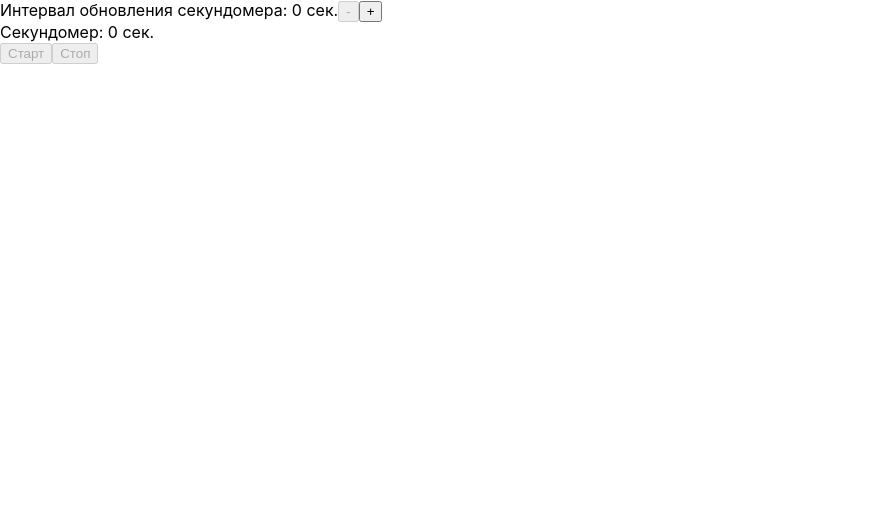
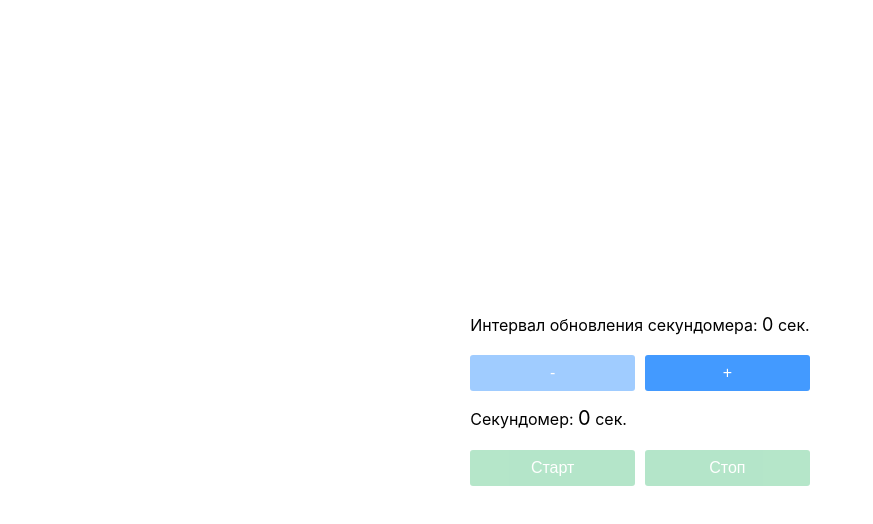
Before and after one commit to vadim-ch/test-timer, a React (Create React App) app: page / in a window 1280 px wide. Shown: the top 524 px of the page, without its empty margins (0-873 px from the left). Built offline with nearby package versions, Linux system fonts and the light colour scheme.

Commit message:
add styles

```diff
--- a/package.json
+++ b/package.json
@@ -14,6 +14,7 @@
     "react": "^16.13.1",
     "react-dom": "^16.13.1",
     "react-scripts": "2.1.8",
+    "styled-components": "^5.1.0",
     "tslint": "^6.1.1",
     "tslint-react": "^5.0.0",
     "typescript": "~3.7.2",
--- a/src/view/app.tsx
+++ b/src/view/app.tsx
@@ -1,8 +1,13 @@
 import React from 'react';
-import { Timer}  from './containers/timer';
+import { Timer }  from './containers/timer';
+import { PageContainer } from './elements';
 
 function App() {
-  return <Timer />;
+  return (
+    <PageContainer>
+      <Timer />
+    </PageContainer>
+  );
 }
 
 export default App;
--- /dev/null
+++ b/src/view/components/common/button/elements.tsx
@@ -0,0 +1,37 @@
+import styled from 'styled-components';
+
+const white = '#fff';
+const green = '#6ccd94';
+const blue = '#439aff';
+const red = '#f64d4d';
+
+export const ButtonBox = styled('button')`
+  width: 100%;
+  padding: 9px 20px;
+  color: ${white};
+  font-size: 16px;
+  background-color: transparent;
+  border: 0;
+  border-radius: 3px;
+  cursor: pointer;
+  transition: all .3s;
+
+  &:focus {
+    outline: 0;
+  }
+
+  background: ${(props) =>
+    props.color === 'green' ?
+      green :
+        props.color === 'blue' ?
+          blue :
+          props.color === 'red' ? red : ''
+  };
+
+  ${(props) =>
+  props.disabled &&
+  `
+    cursor: default;
+    opacity: .5;
+  `}
+`;
--- /dev/null
+++ b/src/view/components/common/button/index.tsx
@@ -0,0 +1,28 @@
+import React from 'react';
+import { ButtonBox } from './elements';
+
+interface IButtonProps {
+  color?: 'green' | 'red' | 'blue' | 'ghost';
+  onClick?: any;
+  disabled?: boolean;
+  type?: 'button' | 'submit';
+}
+
+export const Button: React.FC<IButtonProps> = React.memo(({
+  color = 'green',
+  children,
+  onClick,
+  disabled,
+  type = 'button',
+}) => {
+  return (
+    <ButtonBox
+      type={type}
+      onClick={onClick}
+      color={color}
+      disabled={disabled}
+    >
+      {children}
+    </ButtonBox>
+  );
+});
--- /dev/null
+++ b/src/view/components/common/elements.tsx
@@ -0,0 +1,11 @@
+import styled from 'styled-components';
+
+export const ButtonGroup = styled.div`
+  margin-top: 20px;
+  display: flex;
+  justify-content: space-between;
+
+  > * {
+    width: calc(1/2 *100% - (1 - 1/2) *10px);
+  }
+`;
--- /dev/null
+++ b/src/view/components/interval/elements.tsx
@@ -0,0 +1,12 @@
+import styled from 'styled-components';
+
+export const IntervalBox = styled.div``;
+
+export const IntervalTitle = styled.div`
+  font-size: 16px;
+`;
+
+
+export const IntervalValue = styled.span`
+  font-size: 18px;
+`;
--- a/src/view/components/interval/index.tsx
+++ b/src/view/components/interval/index.tsx
@@ -1,4 +1,7 @@
 import React from 'react';
+import { Button } from '../common/button';
+import { ButtonGroup } from '../common/elements';
+import { IntervalBox, IntervalTitle, IntervalValue } from './elements';
 
 interface IIntervalProps {
   currentInterval: number;
@@ -9,12 +12,12 @@ interface IIntervalProps {
 export const Interval: React.FC<IIntervalProps> = React.memo(({ currentInterval, increaseInterval, decreaseInterval }) => {
   const isDecAvailable = currentInterval > 0;
   return (
-    <div>
-      <span>Интервал обновления секундомера: {currentInterval} сек.</span>
-      <span>
-         <button disabled={!isDecAvailable} onClick={isDecAvailable ? decreaseInterval : undefined}>-</button>
-         <button onClick={increaseInterval}>+</button>
-       </span>
-    </div>
+    <IntervalBox>
+      <IntervalTitle>Интервал обновления секундомера: <IntervalValue>{currentInterval}</IntervalValue> сек.</IntervalTitle>
+      <ButtonGroup>
+         <Button color="blue" disabled={!isDecAvailable} onClick={isDecAvailable ? decreaseInterval : undefined}>-</Button>
+         <Button color="blue" onClick={increaseInterval}>+</Button>
+       </ButtonGroup>
+    </IntervalBox>
   );
 });
--- /dev/null
+++ b/src/view/containers/timer/elements.tsx
@@ -0,0 +1,19 @@
+import styled from 'styled-components';
+
+export const TimerBox = styled.div`
+  display: flex;
+  height: 100%;
+`;
+
+export const TimerContainer = styled.div`
+  margin: auto;
+`;
+
+export const StopwatchBox = styled.div`
+  font-size: 16px;
+  margin-top: 15px;
+`;
+
+export const StopwatchValue = styled.span`
+  font-size: 20px;
+`;
--- a/src/view/containers/timer/index.tsx
+++ b/src/view/containers/timer/index.tsx
@@ -2,7 +2,10 @@ import React, { useCallback, useEffect, useReducer, useState } from 'react';
 import { changeInterval } from '../../../store/actions/change-interval';
 import { initialIntervalState, intervalReducer } from '../../../store/reducers/timer';
 import { getSecondsDifferenceOfDate } from '../../../utils';
+import { Button } from '../../components/common/button';
+import { ButtonGroup } from '../../components/common/elements';
 import { Interval } from '../../components/interval';
+import { StopwatchBox, StopwatchValue, TimerBox, TimerContainer } from './elements';
 
 let timerId: number;
 
@@ -11,6 +14,7 @@ export const Timer: React.FC = React.memo(() => {
   const [startTime, setStartTime] = useState<number>(0);
   const [{value: currentInterval}, dispatch] = useReducer(intervalReducer, initialIntervalState);
   const isControlAvailable = currentInterval > 0;
+  const isStarted = startTime > 0;
 
   const decreaseInterval = useCallback(() => {
     dispatch(changeInterval(-1))
@@ -53,19 +57,21 @@ export const Timer: React.FC = React.memo(() => {
   }, [startTime, currentInterval]);
 
   return (
-    <div>
-      <Interval
-        currentInterval={currentInterval}
-        increaseInterval={increaseInterval}
-        decreaseInterval={decreaseInterval}
-      />
-      <div>
-        Секундомер: {currentTime} сек.
-      </div>
-      <div>
-        <button disabled={!isControlAvailable} onClick={handleStart}>Старт</button>
-        <button disabled={!isControlAvailable} onClick={handleStop}>Стоп</button>
-      </div>
-    </div>
+    <TimerBox>
+      <TimerContainer>
+        <Interval
+          currentInterval={currentInterval}
+          increaseInterval={increaseInterval}
+          decreaseInterval={decreaseInterval}
+        />
+        <StopwatchBox>
+          Секундомер: <StopwatchValue>{currentTime}</StopwatchValue> сек.
+        </StopwatchBox>
+        <ButtonGroup>
+          <Button disabled={!isControlAvailable || isStarted} onClick={handleStart}>Старт</Button>
+          <Button disabled={!isControlAvailable || !isStarted} onClick={handleStop}>Стоп</Button>
+        </ButtonGroup>
+      </TimerContainer>
+    </TimerBox>
   );
 });
--- /dev/null
+++ b/src/view/elements.tsx
@@ -0,0 +1,11 @@
+import styled from 'styled-components';
+
+export const PageContainer = styled.div`
+  position: relative;
+  width: 100%;
+  max-width: 1210px;
+  margin: 0 auto;
+  flex: 0;
+  box-sizing: border-box;
+  height: 100vh;
+`;
```
Also changed, not shown: 1 other file (tests, documents, lock files or other folders).
